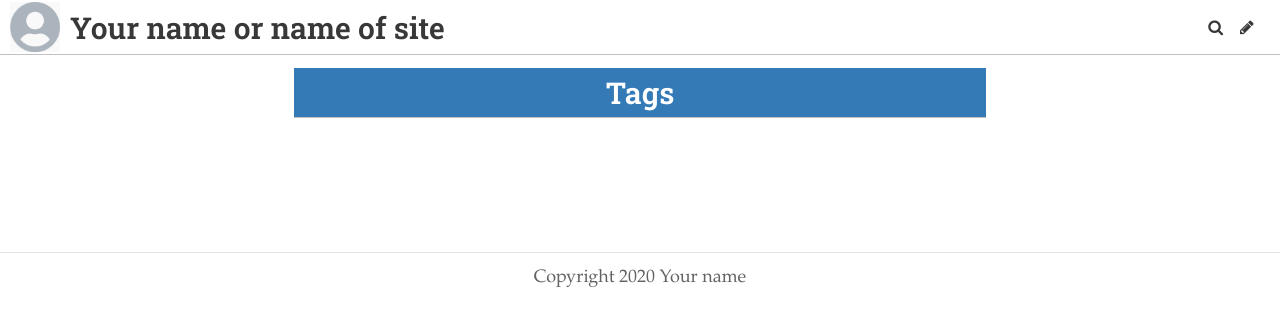
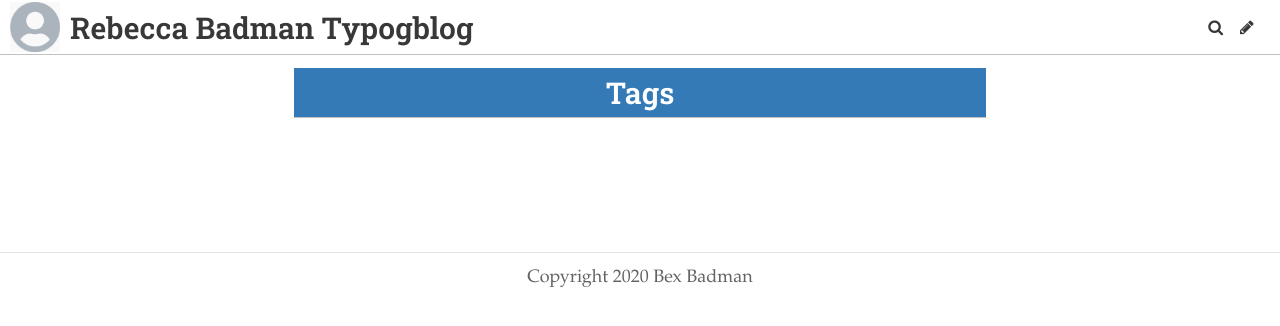
Before and after one commit to rebeccabadman1999/Bex-Badman-Blog, a Jekyll site: the page built from pages/tags.md, in a window 1280 px wide. Shown: the top 326 px of the page. Built offline with Jekyll 4.4.1, drawn with Linux system fonts in a browser that asks for light colours; some web fonts are replaced.

Commit message:
Update Settings “general”

```diff
--- a/_data/settings.yml
+++ b/_data/settings.yml
@@ -1,11 +1,11 @@
-title: Your name or name of site
-description: A website with a blog
-header_text: My Dream Blog
-footer_text: Copyright 2020 Your name
-header_feature_image: ../uploads/pages.jpg
-bannerheight: "20vmax"
-gridlayout: false
+title: Rebecca Badman Typogblog
+description: A typography blog
+header_text: The Typog-Blog
+footer_text: Copyright 2020 Bex Badman
+header_feature_image: ../uploads/28da83e0-7c99-45a7-bdaa-e929596b3cf3.heic
+bannerheight: 20vmax
 logo: /uploads/logo.jpg
 favicon: /uploads/favicon.ico
+gridlayout: false
+fixednavbar: false
 upzoom: true
-fixednavbar: false
```
Also changed, not shown: 1 other file.
